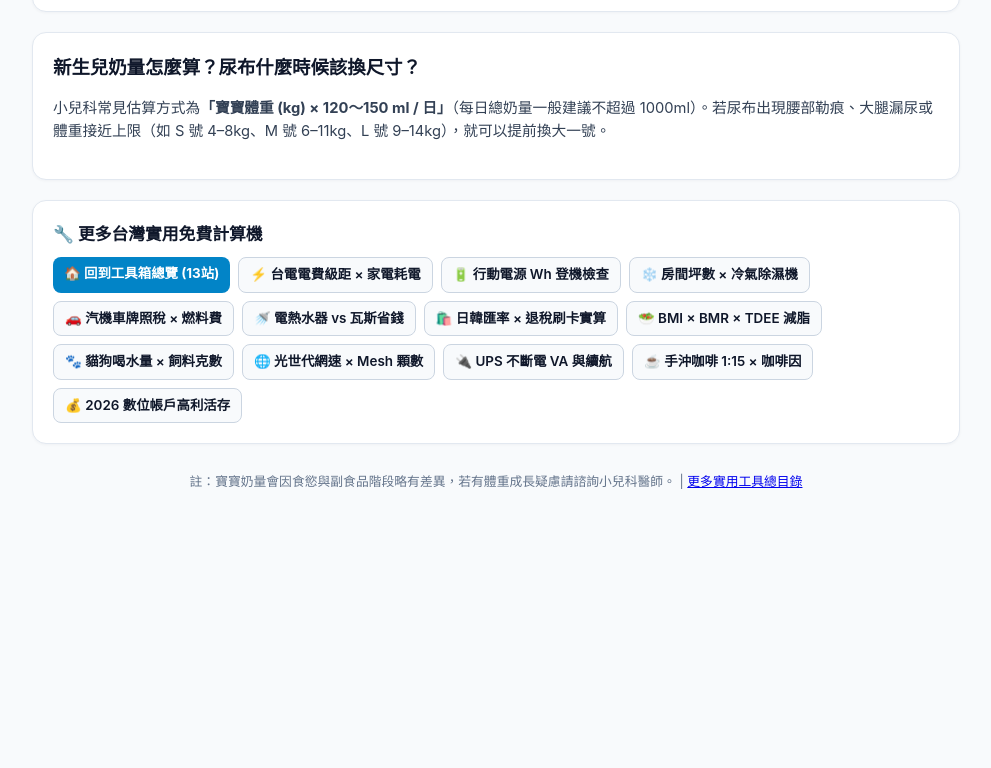
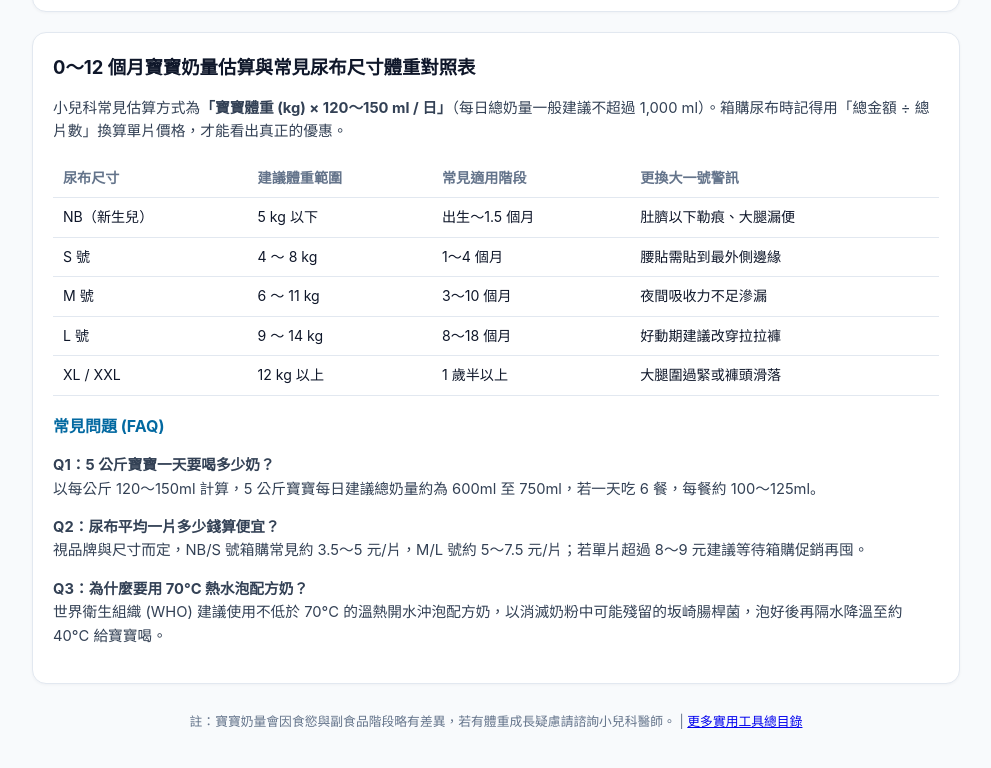
Before and after one commit to jimmycmhsieh0801-cloud/tw-baby-calc, a plain HTML site: page index.html in a window 1280 px wide. Shown: the part 834-1602 px from the top of the page, without its empty margins (144-1135 px from the left). Before the commit the page ends 1388 px from the top, so only its background shows below. Drawn offline with Linux system fonts and the light colour scheme.

Commit message:
Watchdog 03:00 upgrade: AdSense SEO depth, 3 FAQs, result CTA, 17-site cross-nav

```diff
--- a/index.html
+++ b/index.html
@@ -33,7 +33,7 @@
   }
   </script>
   <script type="application/ld+json">
-  {"@context": "https://schema.org", "@type": "FAQPage", "mainEntity": [{"@type": "Question", "name": "5公斤寶寶一天要喝多少奶？", "acceptedAnswer": {"@type": "Answer", "text": "以每公斤 120～150ml 計算，5公斤寶寶每日建議總奶量約為 600ml 至 750ml，若一天吃 6 餐，每餐約 100～125ml。"}}]}
+  {"@context": "https://schema.org", "@type": "FAQPage", "mainEntity": [{"@type": "Question", "name": "5公斤寶寶一天要喝多少奶？", "acceptedAnswer": {"@type": "Answer", "text": "以每公斤 120～150ml 計算，5公斤寶寶每日建議總奶量約為 600ml 至 750ml，若一天吃 6 餐，每餐約 100～125ml。"}}, {"@type": "Question", "name": "尿布什麼時候需要從S換成M號？", "acceptedAnswer": {"@type": "Answer", "text": "當寶寶體重接近 6～8 公斤、腰圍魔鬼氈快貼到最外側、或頻繁發生大腿側漏與炸屎時，即可提早換成 M 號。"}}, {"@type": "Question", "name": "沖泡嬰兒配方奶為什麼建議用70度熱水？", "acceptedAnswer": {"@type": "Answer", "text": "依 WHO 建議，使用 70°C 以上煮沸開水沖泡能有效殺菌，之後再冷卻至接近體溫的 37～40°C 即可安心餵食。"}}]}
   </script>
   <style>
     :root {
@@ -160,33 +160,26 @@
     </section>
 
     <article class="card seo-section">
-
-          <h2>新生兒奶量怎麼算？尿布什麼時候該換尺寸？</h2>
-          <p>小兒科常見估算方式為<strong>「寶寶體重 (kg) × 120～150 ml / 日」</strong>（每日總奶量一般建議不超過 1000ml）。若尿布出現腰部勒痕、大腿漏尿或體重接近上限（如 S 號 4–8kg、M 號 6–11kg、L 號 9–14kg），就可以提前換大一號。</p>
+      <h2>0～12 個月寶寶奶量估算與常見尿布尺寸體重對照表</h2>
+      <p>小兒科常見估算方式為<strong>「寶寶體重 (kg) × 120～150 ml / 日」</strong>（每日總奶量一般建議不超過 1,000 ml）。箱購尿布時記得用「總金額 ÷ 總片數」換算單片價格，才能看出真正的優惠。</p>
+      <table>
+        <thead><tr><th>尿布尺寸</th><th>建議體重範圍</th><th>常見適用階段</th><th>更換大一號警訊</th></tr></thead>
+        <tbody>
+          <tr><td>NB（新生兒）</td><td>5 kg 以下</td><td>出生～1.5 個月</td><td>肚臍以下勒痕、大腿漏便</td></tr>
+          <tr><td>S 號</td><td>4 ～ 8 kg</td><td>1～4 個月</td><td>腰貼需貼到最外側邊緣</td></tr>
+          <tr><td>M 號</td><td>6 ～ 11 kg</td><td>3～10 個月</td><td>夜間吸收力不足滲漏</td></tr>
+          <tr><td>L 號</td><td>9 ～ 14 kg</td><td>8～18 個月</td><td>好動期建議改穿拉拉褲</td></tr>
+          <tr><td>XL / XXL</td><td>12 kg 以上</td><td>1 歲半以上</td><td>大腿圍過緊或褲頭滑落</td></tr>
+        </tbody>
+      </table>
+      <h3>常見問題 (FAQ)</h3>
+      <p><strong>Q1：5 公斤寶寶一天要喝多少奶？</strong><br>以每公斤 120～150ml 計算，5 公斤寶寶每日建議總奶量約為 600ml 至 750ml，若一天吃 6 餐，每餐約 100～125ml。</p>
+      <p><strong>Q2：尿布平均一片多少錢算便宜？</strong><br>視品牌與尺寸而定，NB/S 號箱購常見約 3.5～5 元/片，M/L 號約 5～7.5 元/片；若單片超過 8～9 元建議等待箱購促銷再囤。</p>
+      <p><strong>Q3：為什麼要用 70°C 熱水泡配方奶？</strong><br>世界衛生組織 (WHO) 建議使用不低於 70°C 的溫熱開水沖泡配方奶，以消滅奶粉中可能殘留的坂崎腸桿菌，泡好後再隔水降溫至約 40°C 給寶寶喝。</p>
     </article>
 
 
-    <!-- CROSS_LINK_MATRIX_START -->
-    <section class="card" style="margin-top:20px;">
-      <h2 style="font-size:1.05rem;margin:0 0 10px;color:#0f172a;">🔧 更多台灣實用免費計算機</h2>
-      <div style="display:flex;flex-wrap:wrap;gap:8px;">
-        <a href="https://jimmycmhsieh0801-cloud.github.io/" style="display:inline-block;padding:6px 11px;border-radius:8px;background:#0284c7;color:#fff;text-decoration:none;font-size:0.84rem;font-weight:700;">🏠 回到工具箱總覽 (13站)</a>
-        <a href="https://jimmycmhsieh0801-cloud.github.io/tw-power-calc/" style="display:inline-block;padding:6px 11px;border-radius:8px;border:1px solid #cbd5e1;background:#f8fafc;color:#0f172a;text-decoration:none;font-size:0.84rem;font-weight:600;">⚡ 台電電費級距 × 家電耗電</a>
-        <a href="https://jimmycmhsieh0801-cloud.github.io/tw-travel-power-calc/" style="display:inline-block;padding:6px 11px;border-radius:8px;border:1px solid #cbd5e1;background:#f8fafc;color:#0f172a;text-decoration:none;font-size:0.84rem;font-weight:600;">🔋 行動電源 Wh 登機檢查</a>
-        <a href="https://jimmycmhsieh0801-cloud.github.io/tw-room-sizing-calc/" style="display:inline-block;padding:6px 11px;border-radius:8px;border:1px solid #cbd5e1;background:#f8fafc;color:#0f172a;text-decoration:none;font-size:0.84rem;font-weight:600;">❄️ 房間坪數 × 冷氣除濕機</a>
-        <a href="https://jimmycmhsieh0801-cloud.github.io/tw-vehicle-tax-calc/" style="display:inline-block;padding:6px 11px;border-radius:8px;border:1px solid #cbd5e1;background:#f8fafc;color:#0f172a;text-decoration:none;font-size:0.84rem;font-weight:600;">🚗 汽機車牌照稅 × 燃料費</a>
-        <a href="https://jimmycmhsieh0801-cloud.github.io/tw-water-heater-calc/" style="display:inline-block;padding:6px 11px;border-radius:8px;border:1px solid #cbd5e1;background:#f8fafc;color:#0f172a;text-decoration:none;font-size:0.84rem;font-weight:600;">🚿 電熱水器 vs 瓦斯省錢</a>
-        <a href="https://jimmycmhsieh0801-cloud.github.io/tw-travel-tax-calc/" style="display:inline-block;padding:6px 11px;border-radius:8px;border:1px solid #cbd5e1;background:#f8fafc;color:#0f172a;text-decoration:none;font-size:0.84rem;font-weight:600;">🛍️ 日韓匯率 × 退稅刷卡實算</a>
-        <a href="https://jimmycmhsieh0801-cloud.github.io/tw-bmi-tdee-calc/" style="display:inline-block;padding:6px 11px;border-radius:8px;border:1px solid #cbd5e1;background:#f8fafc;color:#0f172a;text-decoration:none;font-size:0.84rem;font-weight:600;">🥗 BMI × BMR × TDEE 減脂</a>
-        <a href="https://jimmycmhsieh0801-cloud.github.io/tw-pet-cost-calc/" style="display:inline-block;padding:6px 11px;border-radius:8px;border:1px solid #cbd5e1;background:#f8fafc;color:#0f172a;text-decoration:none;font-size:0.84rem;font-weight:600;">🐾 貓狗喝水量 × 飼料克數</a>
-        <a href="https://jimmycmhsieh0801-cloud.github.io/tw-router-cable-calc/" style="display:inline-block;padding:6px 11px;border-radius:8px;border:1px solid #cbd5e1;background:#f8fafc;color:#0f172a;text-decoration:none;font-size:0.84rem;font-weight:600;">🌐 光世代網速 × Mesh 顆數</a>
-        <a href="https://jimmycmhsieh0801-cloud.github.io/tw-ups-nas-calc/" style="display:inline-block;padding:6px 11px;border-radius:8px;border:1px solid #cbd5e1;background:#f8fafc;color:#0f172a;text-decoration:none;font-size:0.84rem;font-weight:600;">🔌 UPS 不斷電 VA 與續航</a>
-        <a href="https://jimmycmhsieh0801-cloud.github.io/tw-coffee-brew-calc/" style="display:inline-block;padding:6px 11px;border-radius:8px;border:1px solid #cbd5e1;background:#f8fafc;color:#0f172a;text-decoration:none;font-size:0.84rem;font-weight:600;">☕ 手沖咖啡 1:15 × 咖啡因</a>
-        <a href="https://jimmycmhsieh0801-cloud.github.io/tw-bank-interest-calc/" style="display:inline-block;padding:6px 11px;border-radius:8px;border:1px solid #cbd5e1;background:#f8fafc;color:#0f172a;text-decoration:none;font-size:0.84rem;font-weight:600;">💰 2026 數位帳戶高利活存</a>
-      </div>
-    </section>
-    <!-- CROSS_LINK_MATRIX_END -->
-    <footer>
+        <footer>
       <p>註：寶寶奶量會因食慾與副食品階段略有差異，若有體重成長疑慮請諮詢小兒科醫師。 | <a href="https://jimmycmhsieh0801-cloud.github.io/">更多實用工具總目錄</a></p>
     </footer>
   </div>
```
